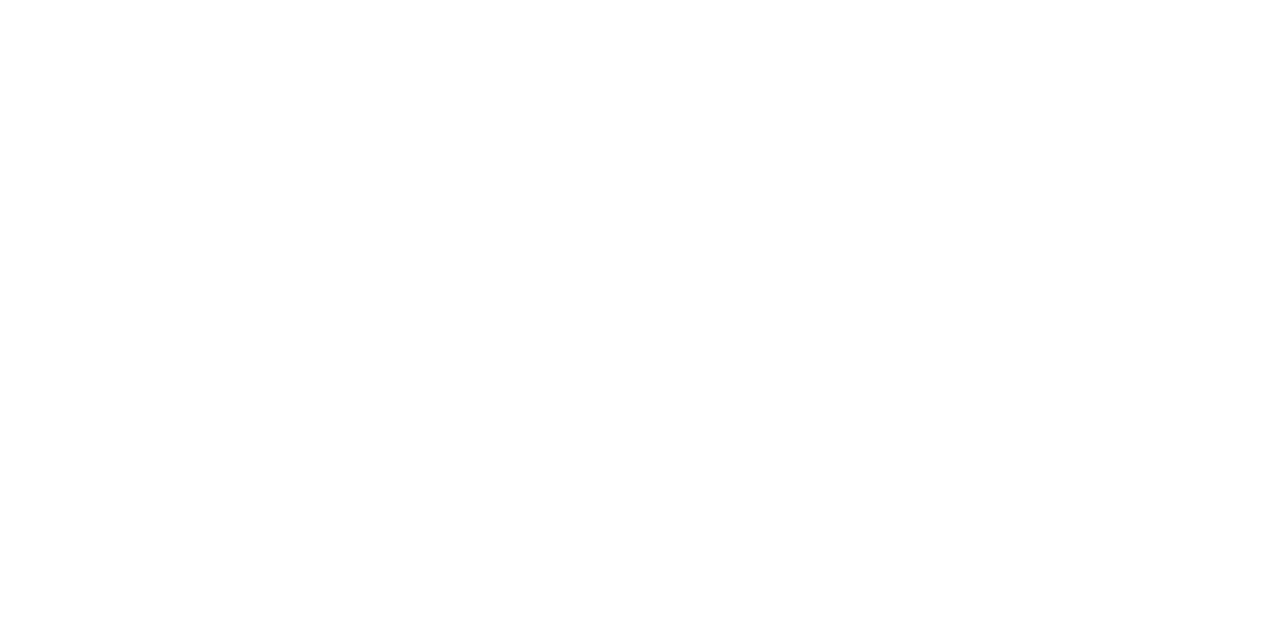
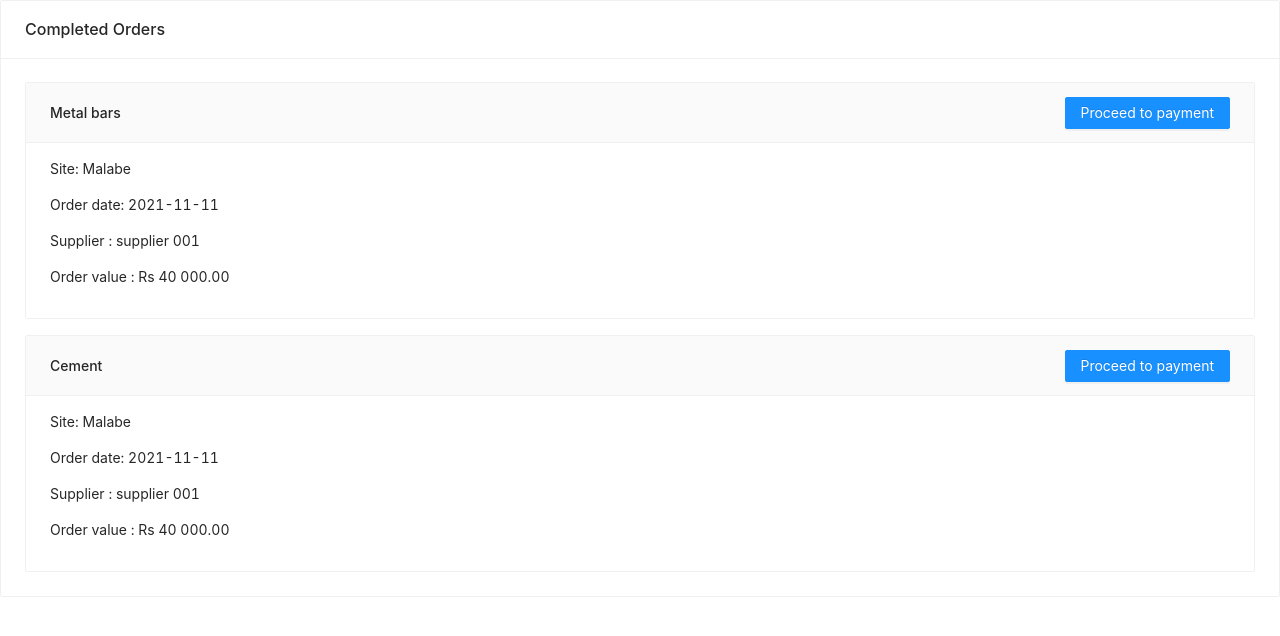
Before and after one commit to nethsaraLiyanage/CSSE-Project, a React (Create React App) app in the folder csse-web-frontend/: page /completed-orders in a window 1280 px wide. Shown: the top 636 px of the page. Built offline with nearby package versions, Linux system fonts and the light colour scheme.

Commit message:
Accounting staff pages

```diff
--- a/csse-web-frontend/src/App.js
+++ b/csse-web-frontend/src/App.js
@@ -5,6 +5,9 @@
 import SupplierViewRequisitions from './components/SupplierComponents/SupplierViewRequisitions';
 import SupplierOrders from './components/SupplierComponents/SupplierOrders';
 import AppliedOrders from './components/SupplierComponents/AppliedOrders';
+import CompletedOrders from './components/AccountingStaffComponents/CompletedOrders';
+import PaymentPage from './components/AccountingStaffComponents/PaymentPage';
+import PaidOrders from './components/AccountingStaffComponents/PaidOrders';
 import "antd/dist/antd.css";
 
 function App() {
@@ -27,6 +30,15 @@
         <Route exact path="/applied-orders">
           <AppliedOrders/>
         </Route>
+        <Route exact path="/completed-orders">
+          <CompletedOrders/>
+        </Route>
+        <Route exact path="/payment">
+          <PaymentPage/>
+        </Route>
+        <Route exact path="/paid-orders">
+          <PaidOrders/>
+        </Route>
         </Switch>
       </div>
     </Router>
--- /dev/null
+++ b/csse-web-frontend/src/components/AccountingStaffComponents/CompletedOrders.jsx
@@ -0,0 +1,34 @@
+import React, { useEffect, useState } from "react";
+import { Space, Input, Button, Card, Avatar, List, Tag } from "antd";
+
+const CompletedOrders = () => {
+  return (
+    <div>
+      <Card title="Completed Orders">
+        <Card
+          type="inner"
+          title="Metal bars"
+          extra={<Button type="primary">Proceed to payment</Button>}
+        >
+          <p>Site: Malabe</p>
+          <p>Order date: 2021-11-11</p>
+          <p>Supplier : supplier 001</p>
+          <p>Order value : Rs 40 000.00</p>
+        </Card>
+        <Card
+          style={{ marginTop: 16 }}
+          type="inner"
+          title="Cement"
+          extra={<Button type="primary">Proceed to payment</Button>}
+        >
+          <p>Site: Malabe</p>
+          <p>Order date: 2021-11-11</p>
+          <p>Supplier : supplier 001</p>
+          <p>Order value : Rs 40 000.00</p>
+        </Card>
+      </Card>
+    </div>
+  );
+};
+
+export default CompletedOrders;
--- /dev/null
+++ b/csse-web-frontend/src/components/AccountingStaffComponents/PaidOrders.jsx
@@ -0,0 +1,34 @@
+import React, { useEffect, useState } from "react";
+import { Space, Input, Button, Card, Avatar, List, Tag } from "antd";
+
+const CompletedOrders = () => {
+  return (
+    <div>
+      <Card title="Paid Orders">
+        <Card
+          type="inner"
+          title="Metal bars"
+        >
+          <p>Site: Malabe</p>
+          <p>Order date: 2021-11-11</p>
+          <p>Payment date: 2021-11-11</p>
+          <p>Supplier : supplier 001</p>
+          <p>Order value : Rs 40 000.00</p>
+        </Card>
+        <Card
+          style={{ marginTop: 16 }}
+          type="inner"
+          title="Cement"
+        >
+          <p>Site: Malabe</p>
+          <p>Order date: 2021-11-11</p>
+          <p>Payment date: 2021-11-11</p>
+          <p>Supplier : supplier 001</p>
+          <p>Order value : Rs 40 000.00</p>
+        </Card>
+      </Card>
+    </div>
+  );
+};
+
+export default CompletedOrders;
--- /dev/null
+++ b/csse-web-frontend/src/components/AccountingStaffComponents/PaymentPage.jsx
@@ -0,0 +1,22 @@
+import React, { useEffect, useState } from "react";
+import { Space, Input, Button, Card, Avatar, List, Tag } from "antd";
+
+const PaymentPage = () => {
+  return (
+    <div>
+   <Card
+   style={{ width: 600, marginTop:'10%', marginLeft:'30%'}}
+   type="inner"
+   title="100 metal bars">
+      <p>Site: Malabe</p>
+      <p>Total amount: Rs 40 000.00</p>
+      <p>Supplier: supplier 001</p>
+      <p>Status:  Approved</p>
+            <Button type="primary">Confirm the Payment </Button>
+
+    </Card>
+    </div>
+  );
+};
+
+export default PaymentPage;
--- a/csse-web-frontend/src/components/StaffComponents/PlaceOrder.jsx
+++ b/csse-web-frontend/src/components/StaffComponents/PlaceOrder.jsx
@@ -1,25 +1,35 @@
 import React, { useEffect, useState } from "react";
-import { Form, Input, Button, Card, Avatar, List, Tag } from "antd";
+import { Space, Input, Button, Card, Avatar, List, Tag } from "antd";
 
 const PlaceOrder = () => {
   return (
     <div>
       <Card title="Requisition 001">
-        <p>order: 100 metal bard</p>
+        <p>order: 100 metal bars</p>
         <Card
           type="inner"
           title="Supplier 001"
-          extra={<Button type="primary">Place Order</Button>}
+          extra={[<Button  disabled={0 == 0} type="primary">Place Order</Button>, <Button disabled={0 !== 0} type="danger">Cancel</Button>]}
         >
-          <p>Supplier note</p>
+            <Space>
+            Deliver as :
+            <Tag color="#87d068">1</Tag>
+            Units
+          </Space>
+          <p style={{ marginTop: 16 }}>Supplier note</p>
         </Card>
         <Card
           style={{ marginTop: 16 }}
           type="inner"
           title="Supplier 002"
-          extra={<Button type="primary">Place Order</Button>}
+          extra={[<Button  disabled={0 !== 0} type="primary">Place Order</Button>, <Button disabled={0 == 0} type="danger">Cancel</Button>]}
         >
-          <p>Supplier note</p>
+            <Space>
+            Deliver as :
+            <Tag color="#87d068">2</Tag>
+            Units
+          </Space>
+          <p style={{ marginTop: 16 }}>Supplier note</p>
 
         </Card>
       </Card>
--- a/csse-web-frontend/src/components/SupplierComponents/AppliedOrders.jsx
+++ b/csse-web-frontend/src/components/SupplierComponents/AppliedOrders.jsx
@@ -22,7 +22,7 @@
         <Card
           style={{ marginTop: 16 }}
           type="inner"
-          title="Supplier 002"
+          title="Cement"
           extra={<Button type="danger">Cancel</Button>}
         >
          <p>Site:  Malabe</p>
--- a/csse-web-frontend/src/components/SupplierComponents/SupplierViewRequisitions.jsx
+++ b/csse-web-frontend/src/components/SupplierComponents/SupplierViewRequisitions.jsx
@@ -1,5 +1,6 @@
 import React, { useEffect, useState } from "react";
 import { Space , Input, Button, Card, InputNumber, List, Tag } from "antd";
+import { Link } from "react-router-dom";
 
 const SupplierViewRequisitions = () => {
 
@@ -11,7 +12,7 @@
         <Card
           type="inner"
           title="100 Metal bars"
-          extra={<Button type="primary">Apply</Button>}
+          extra={<Link to="/applied-orders"><Button type="primary">Apply</Button></Link>}
         >
           <p>Site: Malabe</p>
           <p>Order date: 2021-11-11</p>
```
